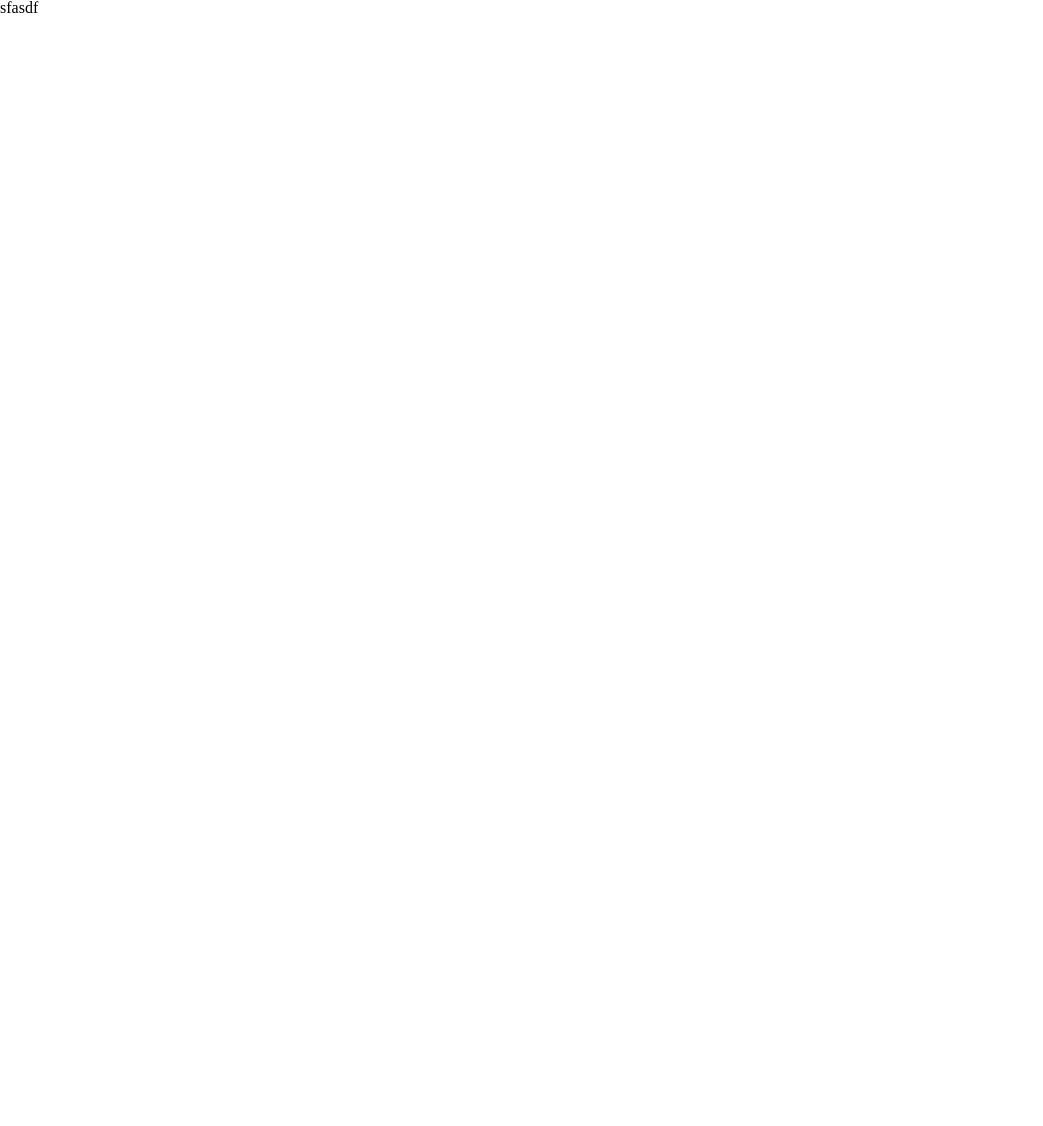
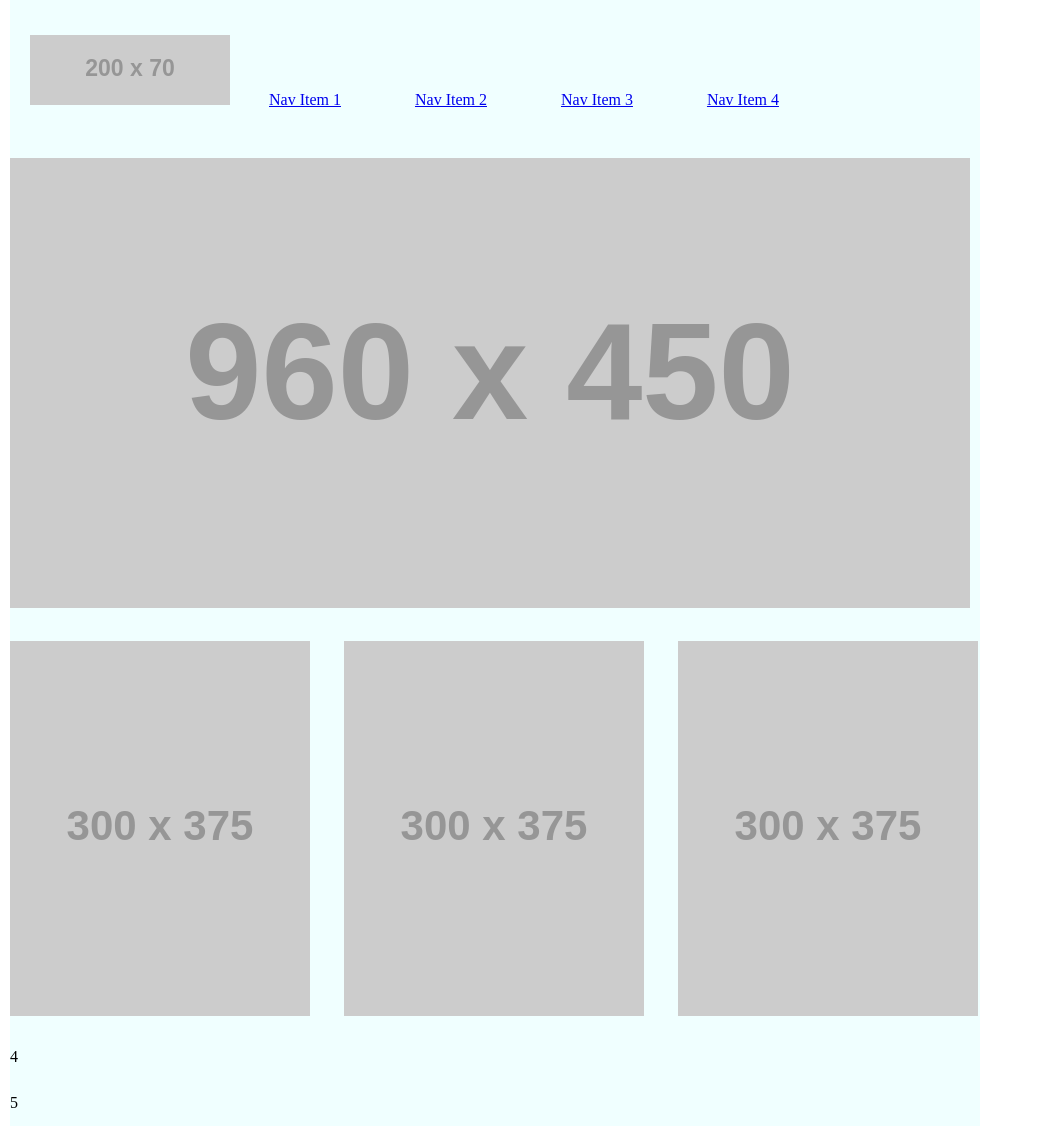
Before and after one commit to JeffLawrence1/wirefame-exercise, a plain HTML site: page index.html in a window 1280 px wide. Shown: the whole page, without its empty margins (0-1043 px from the left). Before the commit the page ends 800 px from the top, so only its background shows below. Drawn offline with Linux system fonts and the light colour scheme; placeholder pictures from the web are drawn by us.

Commit message:
added some pics

```diff
--- a/css/style.css
+++ b/css/style.css
@@ -0,0 +1,36 @@
+#container{
+  display: grid;
+  grid-template-columns: 1;
+  background-color: azure;
+  margin-left: 10px;
+
+  max-width: 970px;
+}
+section{
+  /* outline: 5px solid black; */
+  margin-top: 15px;
+  margin-bottom: 15px;
+}
+#sectionOne{
+max-height: 240px;
+padding: 20px;
+}
+.navBar{
+  padding: 35px;
+}
+#sectionTwo{
+
+}
+#midTwo{
+  margin-left: 30px;
+  margin-right: 30px;
+}
+#sectionThree{
+
+}
+#sectionFour{
+
+}
+#sectionFive{
+
+}
--- a/index.html
+++ b/index.html
@@ -9,6 +9,26 @@
   <title>Wireframe</title>
 </head>
 <body>
-  sfasdf
+  <div id="container">
+    <section id="sectionOne">
+      <img src="https://placehold.it/200x70/ddd"/>
+
+      <a class="navBar" href="/">Nav Item 1</a>
+      <a class="navBar" href="/">Nav Item 2</a>
+      <a class="navBar" href="/">Nav Item 3</a>
+      <a class="navBar" href="/">Nav Item 4</a>
+
+    </section>
+    <section id="sectionTwo">
+      <img src="https://placehold.it/960x450/ddd"/>
+    </section>
+    <section id="sectionThree">
+      <img id="midOne" src="https://placehold.it/300x375/ddd"/>
+      <img id="midTwo" src="https://placehold.it/300x375/ddd"/>
+      <img id="midThree" src="https://placehold.it/300x375/ddd"/>
+    </section>
+    <section id="sectionFour">4</section>
+    <section id="sectionFive">5</section>
+  </div>
 </body>
 </html>
```
